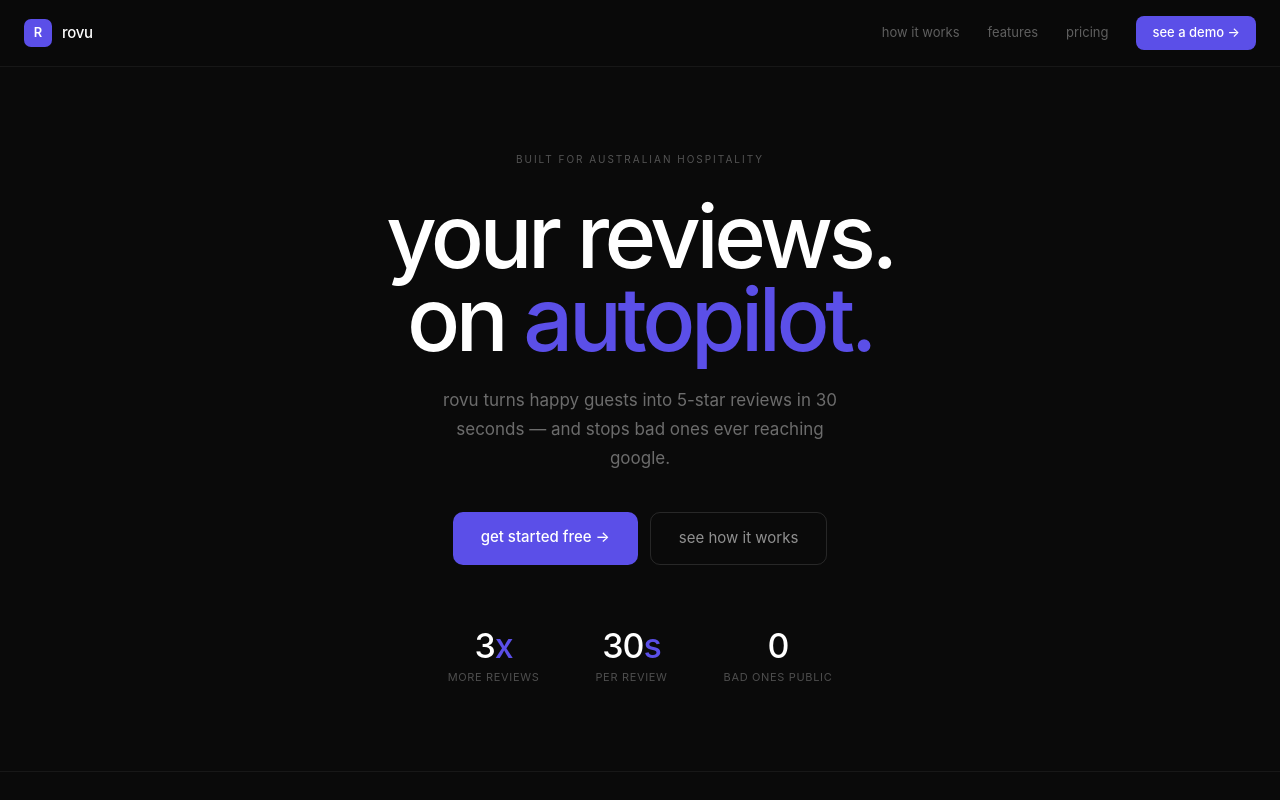
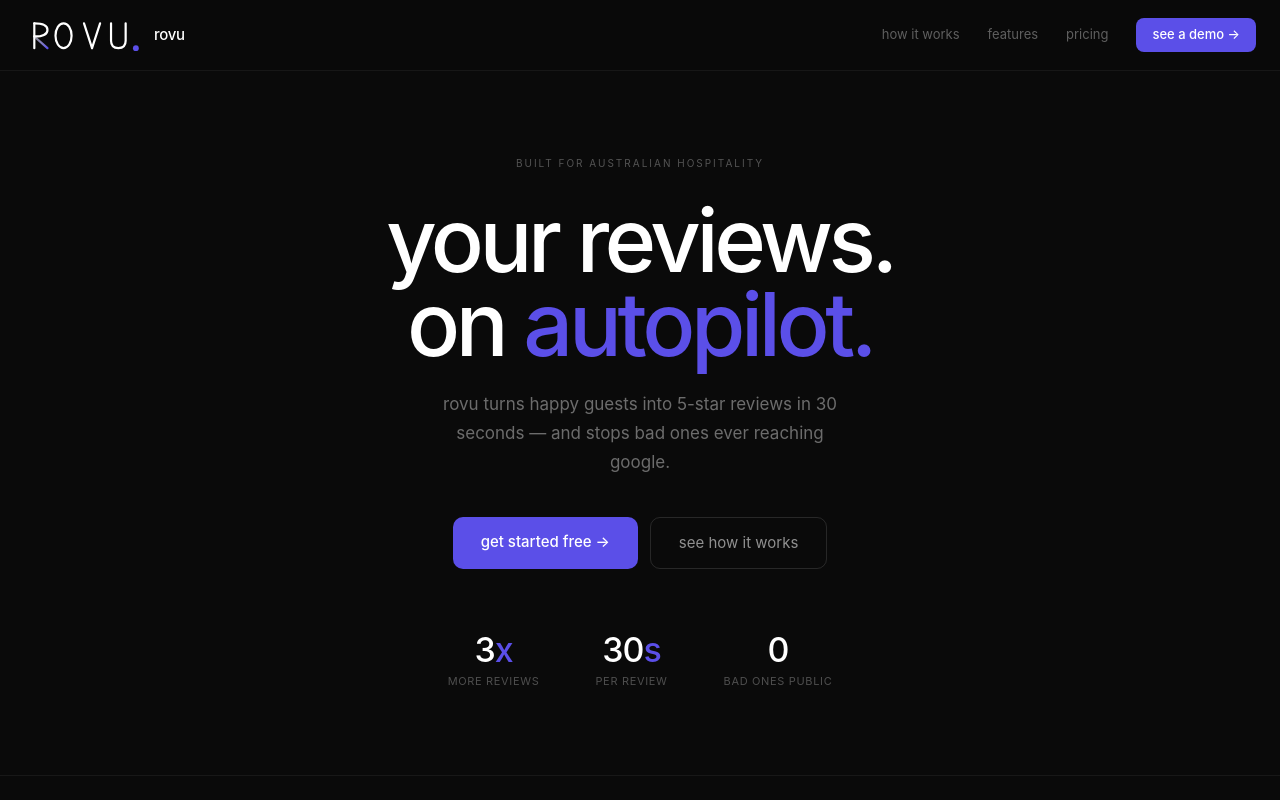
Before and after one commit to Rovudotcom/ROVU, a Next.js app in the folder rovu/: page / in a window 1280 px wide. Shown: the top 800 px of the page. Built offline with nearby package versions, Linux system fonts and the light colour scheme.

Commit message:
Apply custom Rovu logo mark everywhere

```diff
--- /dev/null
+++ b/rovu/app/logo.tsx
@@ -0,0 +1,36 @@
+export function RovuLogo({ width = 120, height = 38 }: { width?: number; height?: number }) {
+  return (
+    <svg width={width} height={height} viewBox="0 0 160 52" fill="none" xmlns="http://www.w3.org/2000/svg" aria-label="Rovu">
+      <defs>
+        <linearGradient id="rleg" x1="12" y1="28" x2="30" y2="44" gradientUnits="userSpaceOnUse">
+          <stop offset="0%" stopColor="rgba(255,255,255,0.5)"/>
+          <stop offset="100%" stopColor="#5B4FE8"/>
+        </linearGradient>
+      </defs>
+      <path d="M12 44 L12 10" stroke="#fff" strokeWidth="3" strokeLinecap="round"/>
+      <path d="M12 10 Q30 10 30 19 Q30 28 12 28" stroke="#fff" strokeWidth="3" strokeLinecap="round" strokeLinejoin="round" fill="none"/>
+      <path d="M12 28 L30 44" stroke="url(#rleg)" strokeWidth="3" strokeLinecap="round"/>
+      <ellipse cx="52" cy="27" rx="11" ry="17" stroke="#fff" strokeWidth="3" fill="none"/>
+      <path d="M80 10 L91 44" stroke="#fff" strokeWidth="3" strokeLinecap="round"/>
+      <path d="M91 44 L102 10" stroke="#fff" strokeWidth="3" strokeLinecap="round"/>
+      <path d="M117 10 L117 34 Q117 44 127 44 Q137 44 137 34 L137 10" stroke="#fff" strokeWidth="3" strokeLinecap="round" strokeLinejoin="round" fill="none"/>
+      <circle cx="151" cy="44" r="4" fill="#5B4FE8"/>
+    </svg>
+  )
+}
+
+export function RovuMark({ size = 28 }: { size?: number }) {
+  return (
+    <svg width={size} height={size} viewBox="0 0 52 52" fill="none" xmlns="http://www.w3.org/2000/svg" aria-label="Rovu">
+      <defs>
+        <linearGradient id="rmark" x1="8" y1="30" x2="26" y2="44" gradientUnits="userSpaceOnUse">
+          <stop offset="0%" stopColor="rgba(255,255,255,0.5)"/>
+          <stop offset="100%" stopColor="#5B4FE8"/>
+        </linearGradient>
+      </defs>
+      <path d="M8 44 L8 10" stroke="#fff" strokeWidth="4.5" strokeLinecap="round"/>
+      <path d="M8 10 Q24 10 24 21 Q24 30 8 30" stroke="#fff" strokeWidth="4.5" strokeLinecap="round" fill="none"/>
+      <path d="M8 30 L26 44" stroke="url(#rmark)" strokeWidth="4.5" strokeLinecap="round"/>
+    </svg>
+  )
+}
--- a/rovu/app/page.tsx
+++ b/rovu/app/page.tsx
@@ -1,3 +1,4 @@
+import { RovuLogo } from './logo'
 export default function HomePage() {
   return (
     <main style={{background:'#0a0a0a',color:'#fff',fontFamily:"'Inter',system-ui,sans-serif",WebkitFontSmoothing:'antialiased',overflowX:'hidden'}}>
@@ -29,7 +30,7 @@
       {/* NAV */}
       <nav style={{display:'flex',alignItems:'center',justifyContent:'space-between',padding:'1rem 1.5rem',borderBottom:'0.5px solid rgba(255,255,255,0.06)',position:'sticky',top:0,background:'rgba(10,10,10,0.95)',backdropFilter:'blur(20px)',zIndex:100}}>
         <div style={{display:'flex',alignItems:'center',gap:10}}>
-          <div style={{width:28,height:28,background:'#5B4FE8',borderRadius:7,display:'flex',alignItems:'center',justifyContent:'center',fontWeight:600,fontSize:13,color:'#fff'}}>R</div>
+          <RovuLogo/>
           <span style={{fontSize:15,fontWeight:500,letterSpacing:'-0.02em'}}>rovu</span>
         </div>
         <div className="nav-links" style={{display:'flex',alignItems:'center',gap:'1.75rem'}}>
```
